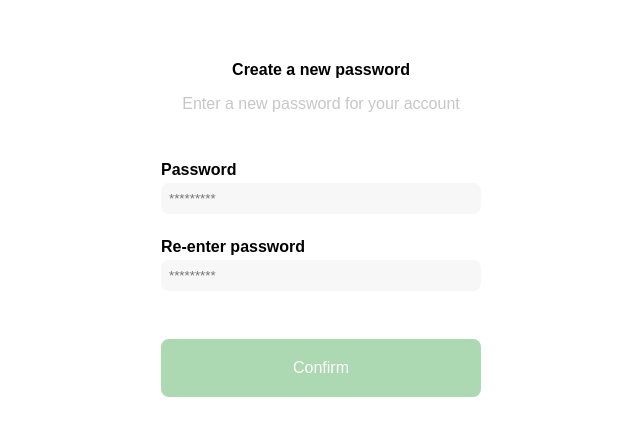
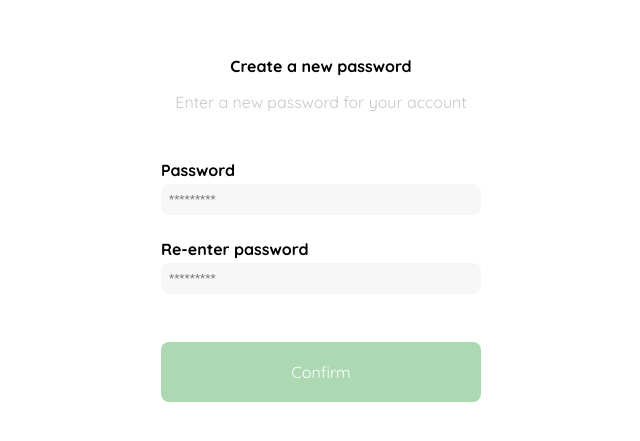
Before and after one commit to emeralvarado83/mi-venta-de-garage, a plain HTML site: page new-password.html in a window 1280 px wide. Shown: the part 171-612 px from the top of the page, without its empty margins (319-959 px from the left). Drawn offline with Linux system fonts and the light colour scheme.

Commit message:
se cambio la clase en el boton de tipo input y se agrego al login nuevo estilo

```diff
--- a/new-password.html
+++ b/new-password.html
@@ -5,6 +5,7 @@
     <meta http-equiv="X-UA-Compatible" content="IE=edge">
     <meta name="viewport" content="width=device-width, initial-scale=1.0">
     <title>Document</title>
+    <link href="https://fonts.googleapis.com/css2?family=Quicksand:wght@300;400;500;700&display=swap" rel="stylesheet">
     <style>
         :root{
             --very-light-pink: #c7c7c7;
@@ -21,18 +22,19 @@
         }
         body{
             font-family: 'Quicksand', sans-serif;
-            margin: 0;
         }
         .login{
             width: 90%;
             height: 100vh;
             margin: auto;
             display: flex;
+            flex-direction: column;
             justify-content: center;
             align-items: center;
         }
         .logo{
             display: none;
+            margin-bottom: 48px;
         }
         .form-container{
             width: 320px;
@@ -64,7 +66,7 @@
             border-radius: 8px;
             background: var(--text-input-field);
         }
-        .form .success-button{
+        .form .input-button{
             display: block;
             padding: 20px 0;
             margin-top: 24px;
@@ -74,6 +76,7 @@
             background-color: var(--hospital-green);
             color: #fff;
             text-align: center;
+            font-family: 'Quicksand', sans-serif;
             font-size: 16px;
             cursor: pointer;
         }
@@ -81,18 +84,18 @@
 </head>
 <body>
     <div class="login">
-        <div class="logo">
+        <figure class="logo">
             <img src="./assets/logos/logo_yard_sale.svg" alt="">
-        </div>
+        </figure>
         <div class="form-container">
             <h1 class="title">Create a new password</h1>
             <p class="subtitle">Enter a new password for your account</p>
             <form action="" class="form">
                 <label for="password" class="label">Password</label>
-                <input type="password" id="password" placeholder="*********" class="input input-password">
+                <input type="password" id="password" placeholder="*********" class="input">
                 <label for="repet-password" class="label">Re-enter password</label>
-                <input type="password" id="repet-password" placeholder="*********" class="input input-password">
-                <input type="submit" value="Confirm" class="success-button login-button">
+                <input type="password" id="repet-password" placeholder="*********" class="input">
+                <input type="submit" value="Confirm" class="input-button">
             </form>
         </div>
     </div>
```
